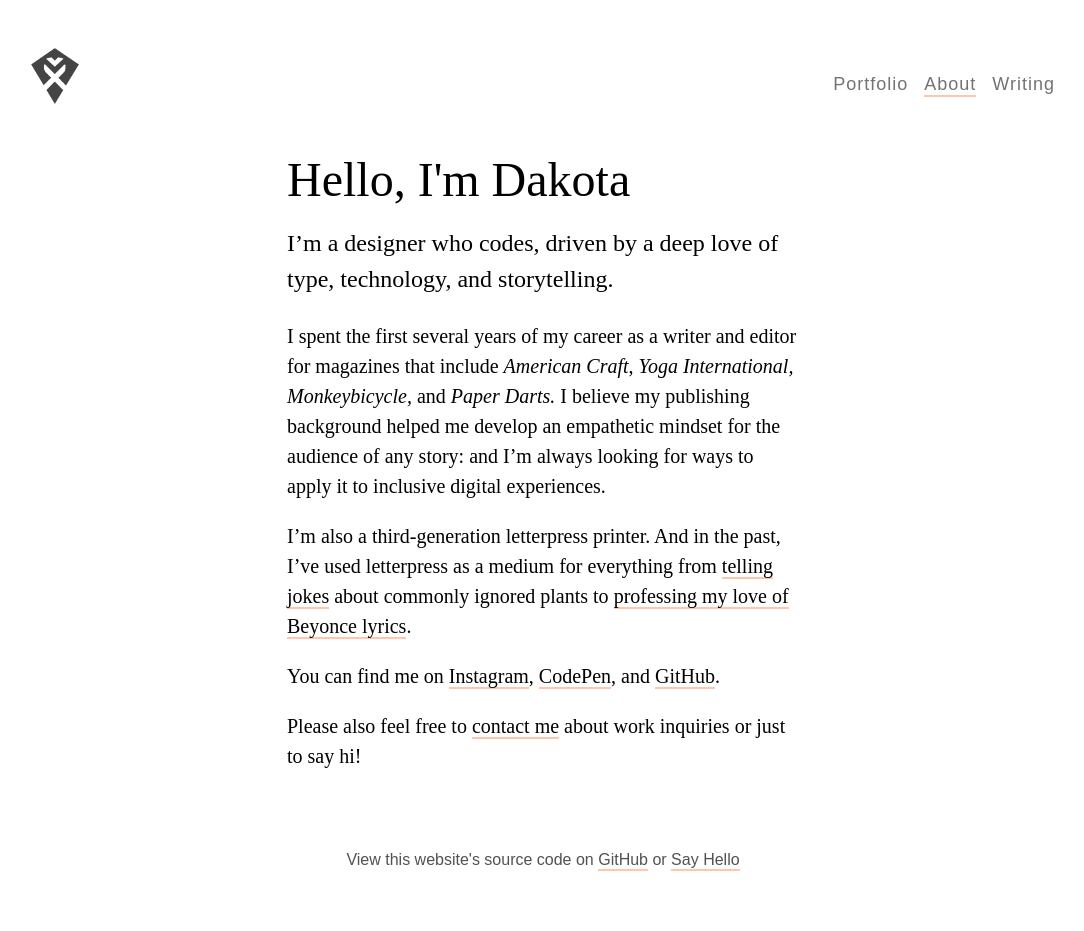
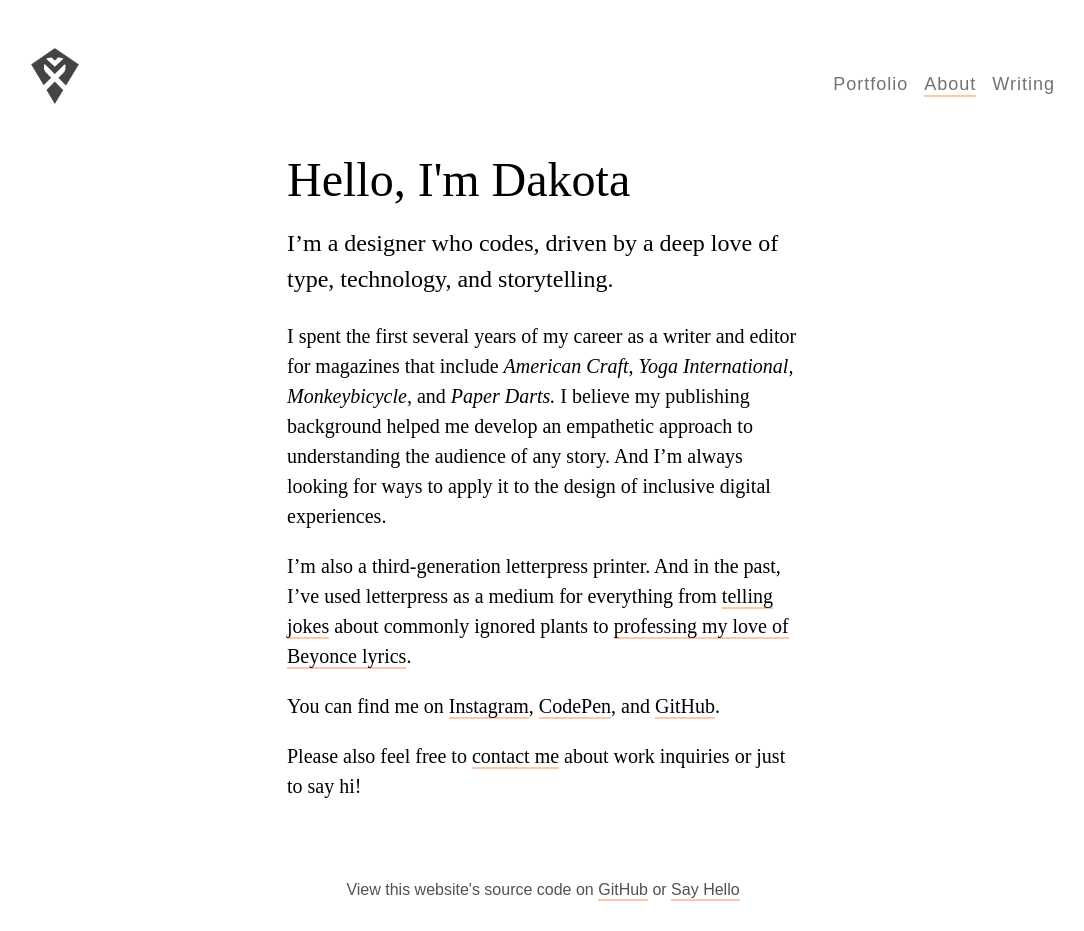
Before and after one commit to tinykite/tinykite.github.io, a Jekyll site: the page built from about.md, in a window 1280 px wide. Shown: the whole page, without its empty margins (97-1181 px from the left). Built offline with Jekyll 4.4.1, drawn with Linux system fonts in a browser that asks for light colours; some web fonts are replaced; before the commit the page ends 901 px from its top, so only the background shows below that.

Commit message:
Updated About

```diff
--- a/about.md
+++ b/about.md
@@ -1,15 +1,15 @@
 ---
 title: About
-layout: page
 section: About
 headline: Hello, I'm Dakota
+layout: page
 ---
 
 I’m a designer who codes, driven by a deep love of type, technology, and storytelling.
 {: .article__intro}
 
 I spent the first several years of my career as a writer and editor for magazines that include _American Craft_, _Yoga International,_ _Monkeybicycle,_ and _Paper Darts._ I believe
-my publishing background helped me develop an empathetic mindset for the audience of any story: and I'm always looking for ways to apply it to inclusive digital experiences.
+my publishing background helped me develop an empathetic approach to understanding the audience of any story. And I'm always looking for ways to apply it to the design of inclusive digital experiences.
 
 I'm also a third-generation letterpress printer. And in the past, I've used letterpress as a medium for everything from
 [telling jokes](/portfolio/botanic-romantic-letterpress/) about commonly ignored plants to [professing my love of Beyonce lyrics](https://www.instagram.com/p/BKOaUgCgtkD/).
```
